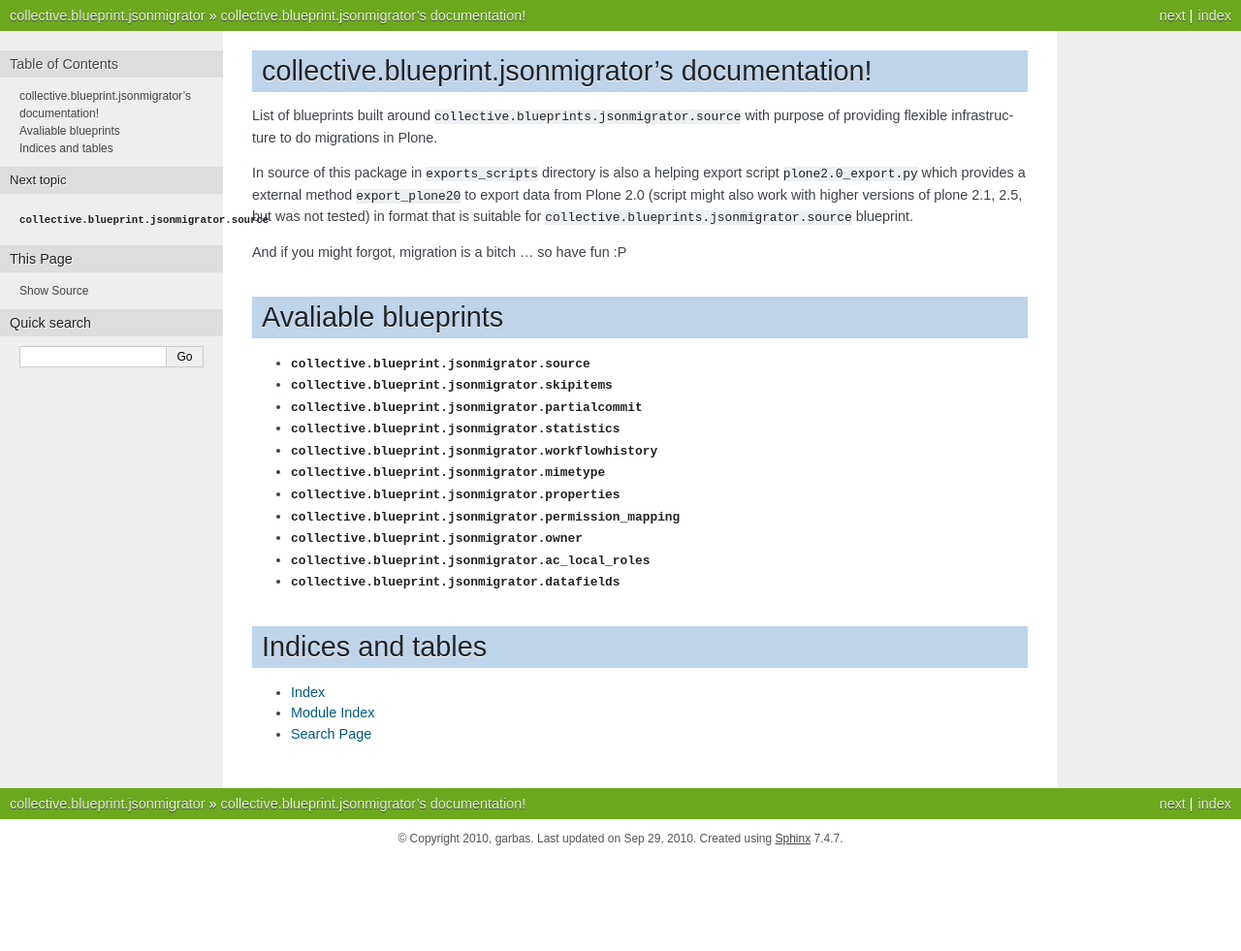
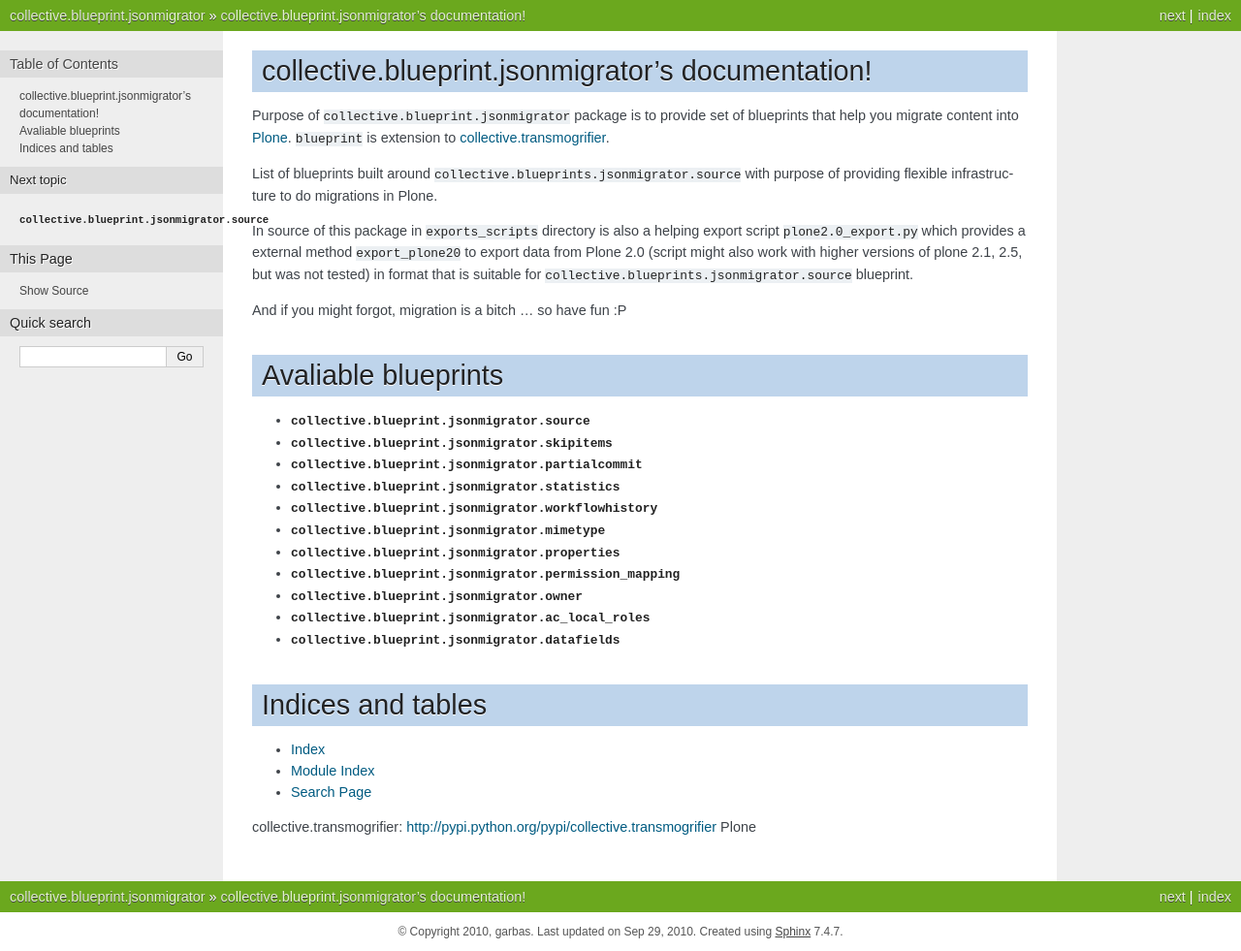
Before and after one commit to collective/collective.jsonmigrator, a Sphinx documentation site: the page built from docs/index.rst, in a window 1280 px wide. Shown: the whole page at 97% size. Built offline with Sphinx 7.4.7, drawn with Linux system fonts in a browser that asks for light colours; before the commit the page ends 900 px from its top, so only the background shows below that.

Commit message:
At least "some" mention on the main page about what transmogrifer is and a link to where you can find out more specifics is needed.

```diff
--- a/docs/index.rst
+++ b/docs/index.rst
@@ -1,5 +1,9 @@
 collective.blueprint.jsonmigrator's documentation!
 ==================================================
+
+Purpose of ``collective.blueprint.jsonmigrator`` package is to provide set of
+blueprints that help you migrate content into `Plone`_. ``blueprint`` is
+extension to `collective.transmogrifier`_.
 
 List of blueprints built around ``collective.blueprints.jsonmigrator.source``
 with purpose of providing flexible infrastructure to do migrations in Plone.
@@ -36,3 +40,6 @@ Indices and tables
 * :ref:`genindex`
 * :ref:`modindex`
 * :ref:`search`
+
+_`collective.transmogrifier`: http://pypi.python.org/pypi/collective.transmogrifier
+_`Plone`
```
